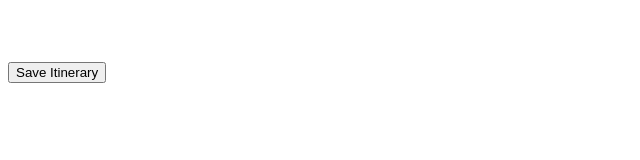
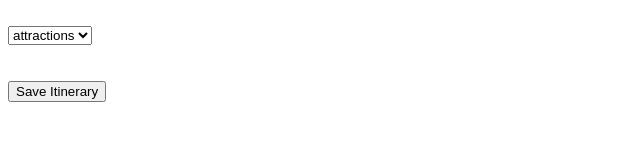
Before and after one commit to onteriowright/holiday-road-yellowstone, a plain HTML site: page index.html in a window 1280 px wide. Shown: the whole page, without its empty margins (0-640 px from the left). Drawn offline with Linux system fonts and the light colour scheme.

Commit message:
dropdown for attractions

```diff
--- /dev/null
+++ b/scripts/attractions/AttractionsSelect.js
@@ -0,0 +1,15 @@
+const contentTarget = document.querySelector('.attractionsDropdown')
+
+const AttractionsSelect = () => {
+  const render = attractionsCollection => {
+    contentTarget.innerHTML = `
+            <select class="dropDown" id="attractionsSelect">
+    <option>attractions</option>
+            </select>
+        `
+  }
+
+  render()
+}
+
+export default AttractionsSelect
--- a/scripts/main.js
+++ b/scripts/main.js
@@ -0,0 +1,3 @@
+    import AttractionsSelect from "./attractions/AttractionsSelect.js";
+
+    AttractionsSelect()
```
Also changed, not shown: index.html (+1 -0 lines), scripts/attractions/Attractions.js (added, +19 -0 lines), scripts/attractions/AttractionsList.js (added).
